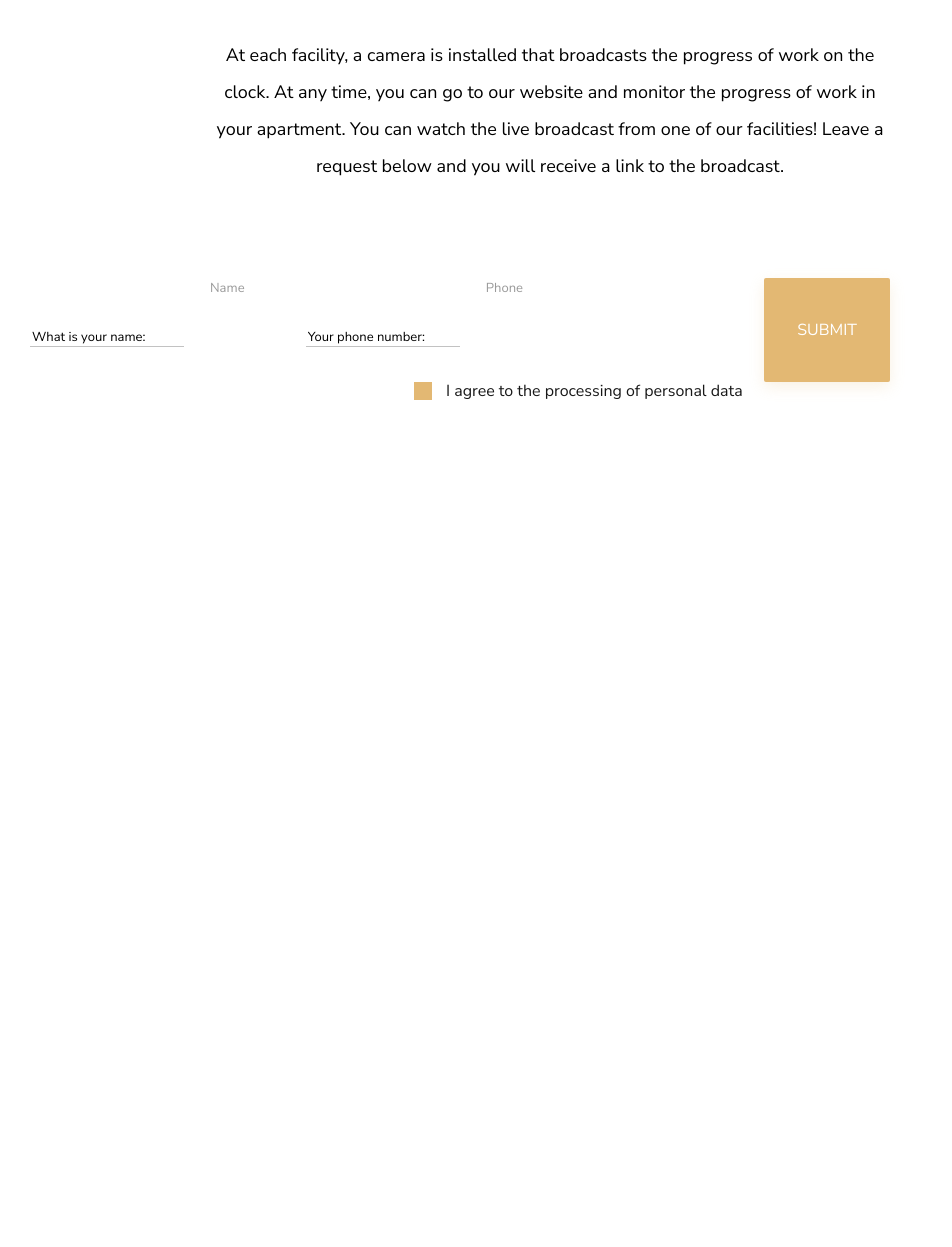
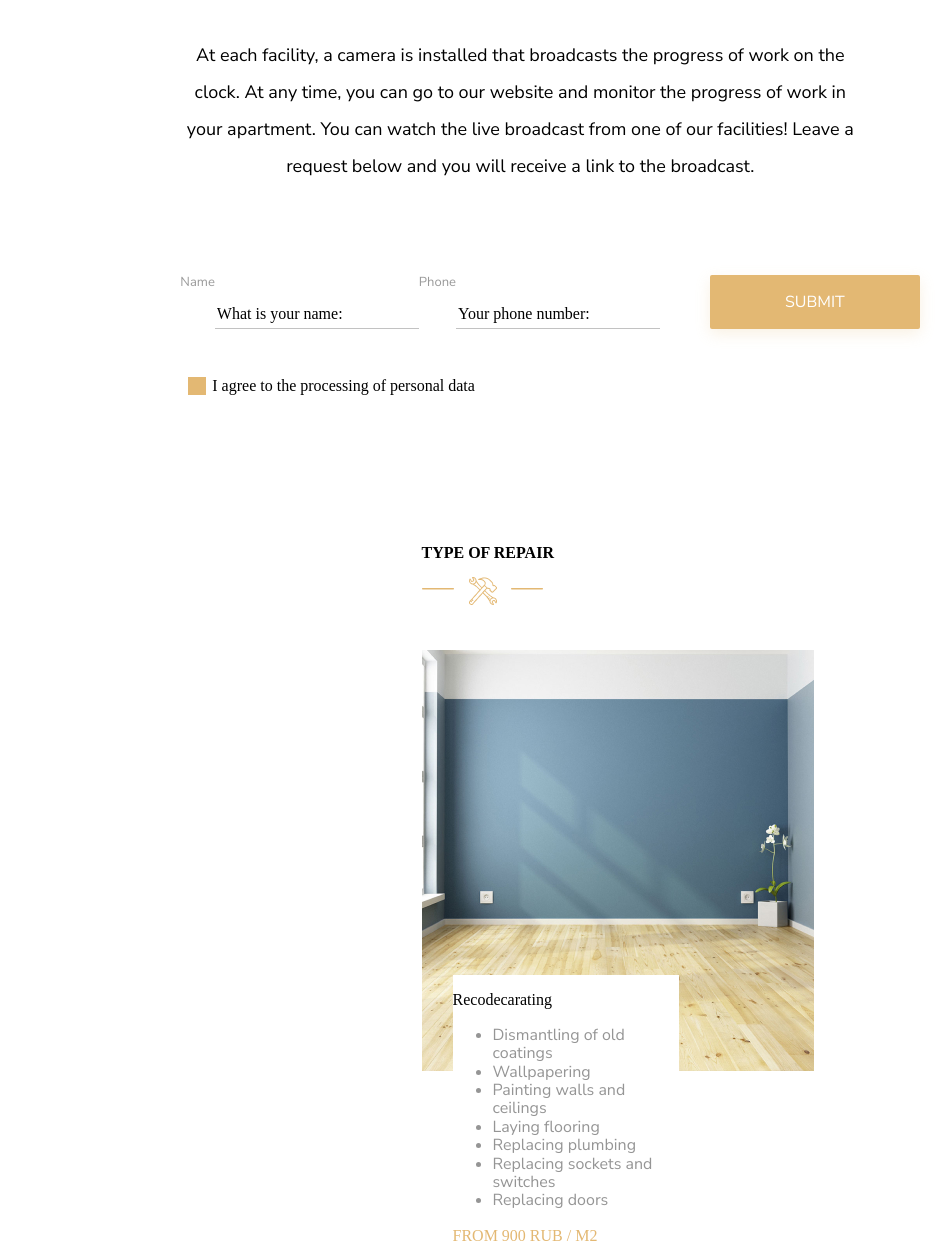
Before and after one commit to Tansuture/landing-page, a plain HTML site: page index.html in a window 1280 px wide. Shown: the part 2176-3423 px from the top of the page, without its empty margins (90-1042 px from the left). Before the commit the page ends 2578 px from the top, so only its background shows below. Drawn offline with nearby package versions, Linux system fonts and the light colour scheme.

Commit message:
made repair block

```diff
--- a/css/index.css
+++ b/css/index.css
@@ -83,6 +83,7 @@ body {
     position: relative;
     font-family: "Nunito Sans";
 }
+
 .img-back::before {
     content: "";
     position: absolute;
@@ -240,7 +241,7 @@ body {
     margin-right: 5px;
 }
 
-.camera {
+.logos{
     margin-bottom: -13px;
 
 }
@@ -301,68 +302,95 @@ body {
     margin-top: 34px;
 }
 
-
-
 .form {
     display: flex;
-    justify-content: space-between;
-    margin-top: 93px;
-    max-width: 768px;
+    max-width: 769px;
+    margin-top: 90px;
+    margin-bottom:48px;
 
 }
+
 .label {
     font-family: "Nunito Sans";
-    font-style: normal;
-    font-weight: normal;
     font-size: 13px;
-    line-height: 21px;
+    line-height: 15px;
     color: rgba(54, 54, 54, 0.5);
-    /* margin-right: 20px; */
-
 }
 
 
 .input {
-    border: none;
+    line-height: 20px;
+    max-width: 231px;
+    border: 0px;
     border-bottom: 1px solid rgba(54, 54, 54, 0.3);
-    margin: 30px 0 35px -180px;
-    max-width: 231px;
-
-
-
-
+    padding-top: 25px;
 }
 
-input::-webkit-input-placeholder {
-    color: black;
-}
+input.input::-webkit-input-placeholder {
+    color:black
+   }
+   input[type="search"]::-moz-placeholder {
+    color:black
+   }
 
-input:-ms-input-placeholder {
-    color: black;
-}
-
-input::-moz-placeholder {
-    color: black;
+.btn-label {
+    padding: 18px 75px;
+    margin-left: 50px;
 }
 .check-label {
-    color:#181818;
-    font-family: "Nunito Sans";
     padding-left: 2em;
-    margin-left:30%;
-
-
 }
 
 .check-input {
-   -webkit-appearance: none;
-   appearance: none;
-   position: absolute;
+    -webkit-appearance: none;
+    appearance: none;
+    position: absolute;
+}
+
+.check-box {
+    position: absolute;
+    width: 18px;
+    height: 18px;
+    background-color: #E3B873;
+    margin-left: -1.5em;
+}
+
+.check-input:checked+.check-box {
+    color: white;
+}
+
+.repair-section {
+    max-width: 257px;
+    margin-top:147px;
+}
+.repair-title {
+    color:black;
+}
+.repair-logo {
+    margin: 13px 10px 0 11px;
+}
+.linear {
+    margin-bottom: 15px;
+}
+.gallery {
+
+    position: relative;
+}
+
+.gallery-cards {
+    max-width: 1236px;
+    margin-top:41px;
+}
+.gallery_item {
+    margin-left:31px;
+    margin-top:-100px;
+    background-color:white;
+    max-width: 330px;
+    position: absolute;
+    z-index: 2;
 
 }
-.check-box{
-    position: absolute;
-    width:18px;
-    height: 18px;
-    background-color: #E3B873;
-    margin-left:-2em;
+.ability {
+    color: #959595;
+
 }
--- a/index.html
+++ b/index.html
@@ -100,7 +100,7 @@
                 </h3>
                 <div class="images">
                     <img src="img/oran.svg" class="dash">
-                    <img src="img/camera.png" class="camera">
+                    <img src="img/camera.png" class="logos">
                     <img src="img/oran.svg" class="dash">
                 </div>
                 <div class="control-photo">
@@ -119,22 +119,49 @@
                     the broadcast.
                 </p>
                 <form class="form">
-                    <label for="name" class="label">Name
-                        <input class="input" type="text" required placeholder="What is your name:">
-                         </label>
+                    <span class="label label1">Name</span>
+                    <input type="text" class=" input input1" placeholder="What is your name:">
+                    <span class="label label2">Phone</span>
+                    <input type="text" class="input input2" placeholder="Your phone number:">
+                    <button class="button btn-label">Submit</button>
+                </form>
+                <label class="check-label">
+                    <input type="checkbox" class="check-input">
+                    <span class="check-box"></span>
+                    I agree to the processing of personal data
+                </label>
+            </div>
+            <div class="repair-section">
+                <div class="wrapper">
+                    <h4 class="title repair-title">Type of Repair</h4>
+                    <img src="img/repair.png" class="linear">
+                    <img src="img/Vector.png" class="repair-logo">
+                    <img src="img/repair.png" class="linear">
+                    <div class="gallery-cards">
+                        <div class="gallery">
+                            <img src="img/redocararting.jpg">
+                            <div class="gallery_item">
+                                <p class="gallery-title">Recodecarating</p>
+                                <ul>
+                                    <li class="common ability">Dismantling of old coatings</li>
+                                    <li class="common ability">Wallpapering </li>
+                                    <li class="common ability">Painting walls and ceilings</li>
+                                    <li class="common ability">Laying flooring</li>
+                                    <li class="common ability"> Replacing plumbing</li>
+                                    <li class="common ability">Replacing sockets and switches</li>
+                                    <li class="common ability">Replacing doors </li>
 
-                    <label for="phone" class="label phone-label">Phone
-                        <input class="input" type="tel" required placeholder="Your phone number:">
-                    </label>
-                    <button class="button submit">Submit</button>
-                </form>
-                <label for="checkbox" class= "check-label">
-                <input type="checkbox" class="check-input">
-                <span class="check-box"></span>
-                I agree to the processing of personal data</label>
+                                </ul>
+                                <div class="price">
+                                    <p class="title">from 900 rub / m2</p>
+                                </div>
+                            </div>
+                        </div>
 
+                    </div>
+
+                </div>
             </div>
-        </div>
     </main>
 </body>
 
```
Also changed, not shown: img/Vector.png (added), img/Vector.svg (added), img/redocararting.jpg (added), img/repair.png (added).
